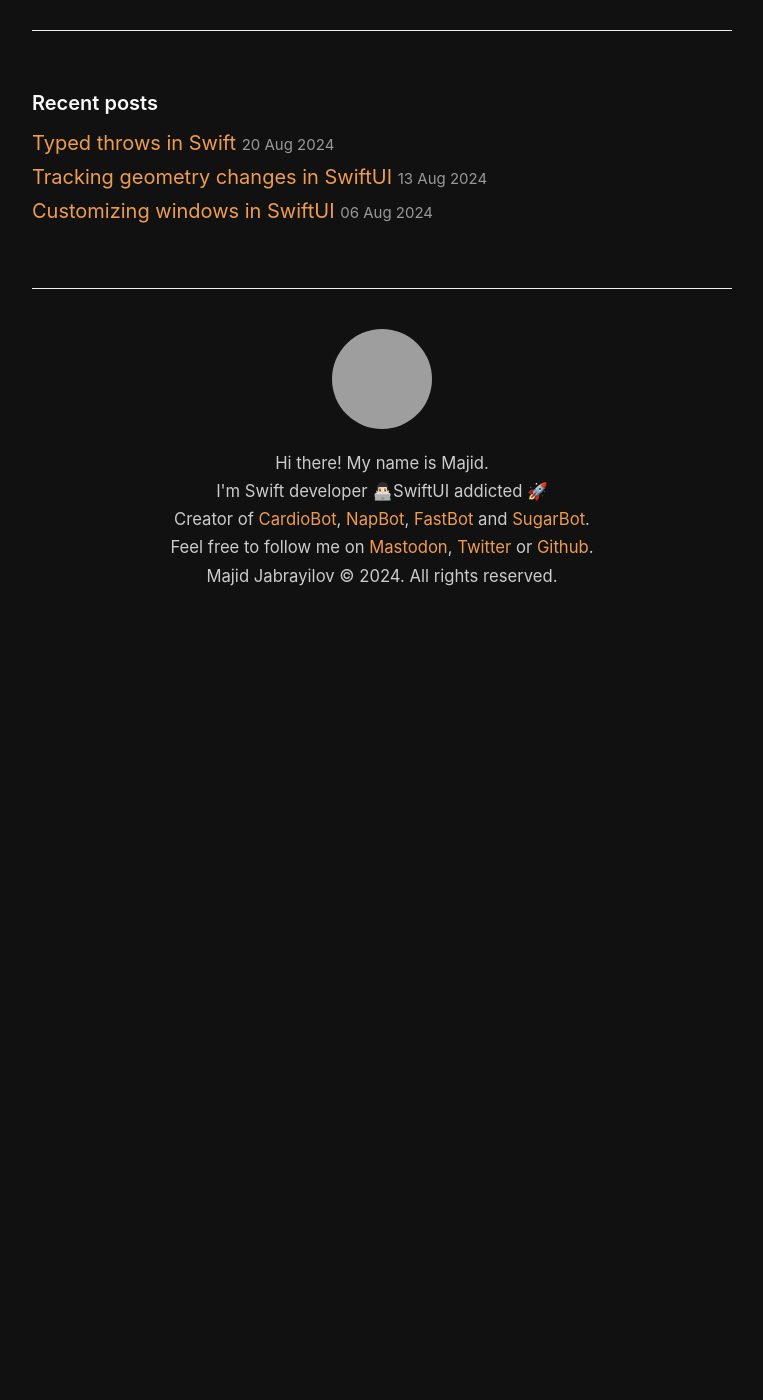
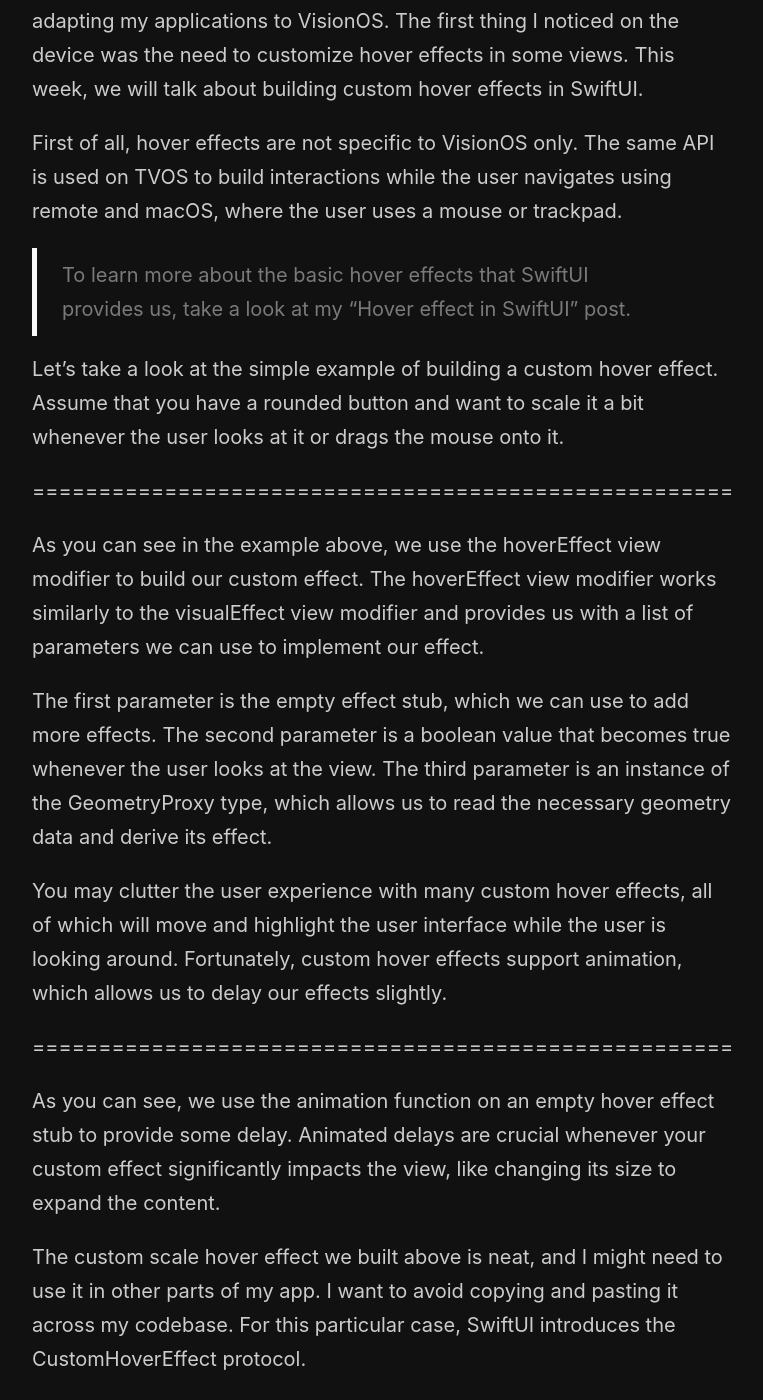
Before and after one commit to mecid/mecid.github.io, a Jekyll site: the page built from _posts/2024-09-03-custom-hover-effects-in-swiftui.md, in a window 1280 px wide and 1400 px high, scrolled down 306 px. Shown: the whole window, without its empty margins (258-1021 px from the left). Built offline with Jekyll 4.4.1, drawn with Linux system fonts in a browser that asks for light colours; before the commit the page ends 936 px from its top, so only the background shows below that; some of the changed text lies outside the part shown; grey boxes are pictures that could not be loaded.

Commit message:
custom hover effect post content added

```diff
--- a/_posts/2024-09-03-custom-hover-effects-in-swiftui.md
+++ b/_posts/2024-09-03-custom-hover-effects-in-swiftui.md
@@ -2,3 +2,33 @@
 title: Custom hover effects in SwiftUI
 layout: post
 ---
+
+Since purchasing Apple Vision Pro, I have been fully immersed in adapting my applications to VisionOS. The first thing I noticed on the device was the need to customize hover effects in some views. This week, we will talk about building custom hover effects in SwiftUI.
+
+First of all, hover effects are not specific to VisionOS only. The same API is used on TVOS to build interactions while the user navigates using remote and macOS, where the user uses a mouse or trackpad.
+
+> To learn more about the basic hover effects that SwiftUI provides us, take a look at my "Hover effect in SwiftUI" post.
+
+Let's take a look at the simple example of building a custom hover effect. Assume that you have a rounded button and want to scale it a bit whenever the user looks at it or drags the mouse onto it.
+
+=====================================================
+
+As you can see in the example above, we use the hoverEffect view modifier to build our custom effect. The hoverEffect view modifier works similarly to the visualEffect view modifier and provides us with a list of parameters we can use to implement our effect.
+
+The first parameter is the empty effect stub, which we can use to add more effects. The second parameter is a boolean value that becomes true whenever the user looks at the view. The third parameter is an instance of the GeometryProxy type, which allows us to read the necessary geometry data and derive its effect.
+
+You may clutter the user experience with many custom hover effects, all of which will move and highlight the user interface while the user is looking around. Fortunately, custom hover effects support animation, which allows us to delay our effects slightly.
+
+=====================================================
+
+As you can see, we use the animation function on an empty hover effect stub to provide some delay. Animated delays are crucial whenever your custom effect significantly impacts the view, like changing its size to expand the content.
+
+The custom scale hover effect we built above is neat, and I might need to use it in other parts of my app. I want to avoid copying and pasting it across my codebase. For this particular case, SwiftUI introduces the CustomHoverEffect protocol.
+
+=====================================================
+
+Here, we create the ScaleEffect type that conforms to the CustomHoverEffect protocol. As with many other protocols introduced by SwiftUI, the only requirement is the body function, where you implement your effect's logic.
+
+As you can see, we copy the content of the hoverEffect view modifier from our view and move it inside the ScaleEffect type without any changes.
+
+Today, we learned how to build custom hover effects in SwiftUI and discussed the importance of delaying effects that impact the size of the views.
```
